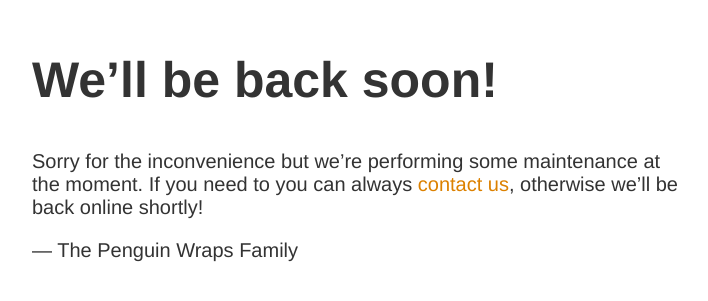
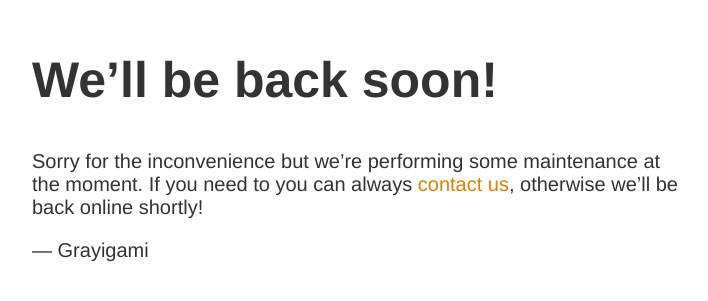
Before and after one commit to penguinwrapco/grayigami, a plain HTML site: page index.html in a window 1280 px wide. Shown: the part 149-450 px from the top of the page, without its empty margins (283-991 px from the left). Drawn offline with Linux system fonts and the light colour scheme.

Commit message:
Update index.html

```diff
--- a/index.html
+++ b/index.html
@@ -13,6 +13,6 @@
     <h1>We&rsquo;ll be back soon!</h1>
     <div>
         <p>Sorry for the inconvenience but we&rsquo;re performing some maintenance at the moment. If you need to you can always <a href="mailto:grayson.charlier@penguinwraps.com">contact us</a>, otherwise we&rsquo;ll be back online shortly!</p>
-        <p>&mdash; The Penguin Wraps Family</p>
+        <p>&mdash; Grayigami</p>
     </div>
 </article>
```
